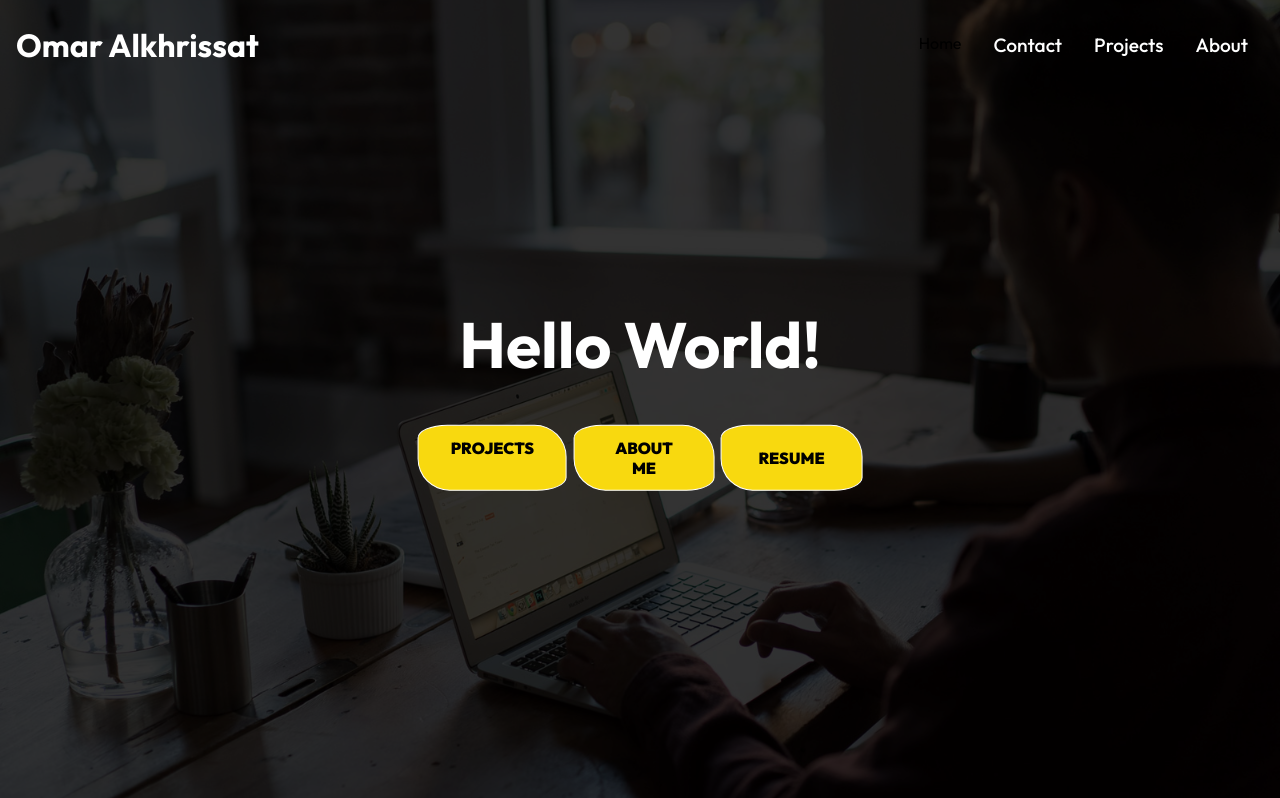
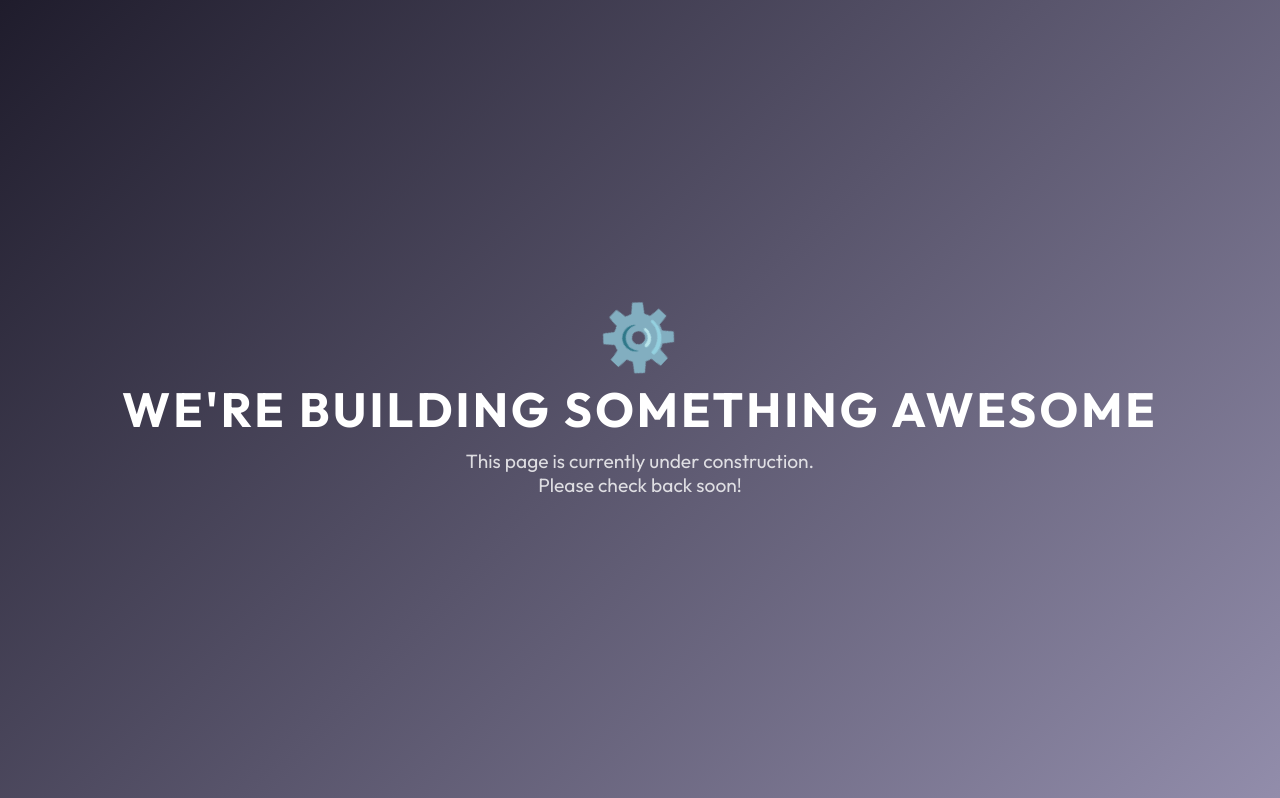
Before and after one commit to omarkhris/portfolio, a React (Create React App) app: page / in a window 1280 px wide. Shown: the top 798 px of the page. Built offline with nearby package versions, Linux system fonts and the light colour scheme.

Commit message:
reassemble

```diff
--- a/src/App.js
+++ b/src/App.js
@@ -27,9 +27,9 @@ function App() {
     <>
       <Routes>
         <Route path="/" element = {<Home/>}/>
-        <Route path="/contact" element = {<Contact/>}/>
-        <Route path="/about" element = {<About/>}/>
-        <Route path="/projects" element = {<Project/>}/>
+        {/* <Route path="/contact" element = {<Contact/>}/> */}
+        {/* <Route path="/about" element = {<About/>}/> */}
+        {/* <Route path="/projects" element = {<Project/>}/> */}
       </Routes>
     </>
 
--- /dev/null
+++ b/src/components/Progresspage.js
@@ -0,0 +1,67 @@
+import React from 'react';
+
+const UnderConstruction = () => {
+  const styles = {
+    body: {
+      margin: 0,
+      fontFamily: "'Segoe UI', Tahoma, Geneva, Verdana, sans-serif",
+      background: 'linear-gradient(135deg, #1f1c2c, #928dab)',
+      color: '#ffffff',
+      display: 'flex',
+      flexDirection: 'column',
+      alignItems: 'center',
+      justifyContent: 'center',
+      height: '100vh',
+      overflow: 'hidden',
+      textAlign: 'center',
+    },
+    container: {
+      animation: 'float 3s ease-in-out infinite',
+    },
+    heading: {
+      fontSize: '3em',
+      marginBottom: '10px',
+      textTransform: 'uppercase',
+      letterSpacing: '3px',
+    },
+    paragraph: {
+      fontSize: '1.2em',
+      marginTop: 0,
+      opacity: 0.8,
+    },
+    gear: {
+      fontSize: '4em',
+      animation: 'spin 4s linear infinite',
+    },
+    // Add keyframes as global styles
+    keyframes: `
+      @keyframes spin {
+        0% { transform: rotate(0deg); }
+        100% { transform: rotate(360deg); }
+      }
+
+      @keyframes float {
+        0%, 100% { transform: translateY(0); }
+        50% { transform: translateY(-10px); }
+      }
+    `,
+  };
+
+  return (
+    <>
+      <style>{styles.keyframes}</style>
+      <div style={styles.body}>
+        <div style={styles.container}>
+          <div style={styles.gear}>⚙️</div>
+          <h1 style={styles.heading}>We're Building Something Awesome</h1>
+          <p style={styles.paragraph}>
+            This page is currently under construction.<br />
+            Please check back soon!
+          </p>
+        </div>
+      </div>
+    </>
+  );
+};
+
+export default UnderConstruction;
--- a/src/routes/Home.js
+++ b/src/routes/Home.js
@@ -4,15 +4,17 @@ import IntroPage from '../components/IntroPage'
 import Footer from '../components/Footer'
 import AboutContent from '../components/AboutContent'
 import Project from './Project'
+import ProgressPage from '../components/Progresspage'
 
 const Home = () => {
   return (
     <div>
-      <Navbar />
-      <IntroPage />
+      {/* <Navbar />
+      <IntroPage /> */}
       {/* <Project /> */}
-      <AboutContent />
-      <Footer />
+      {/* <AboutContent />
+      <Footer /> */}
+      <ProgressPage />
     </div>
   )
 }
```
Also changed, not shown: src/assets/-photo2.jpg (added).
